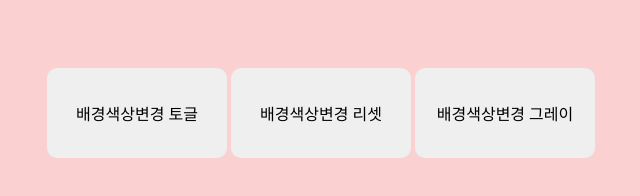
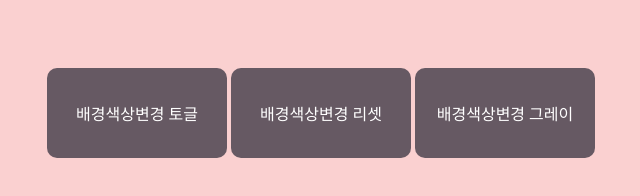
Before and after one commit to nowjieun/bgcolor_9-13, a plain HTML site: page index.html in a window 1280 px wide. Shown: the whole page, without its empty margins (319-959 px from the left). Drawn offline with Linux system fonts and the light colour scheme.

Commit message:
Update index.html

```diff
--- a/index.html
+++ b/index.html
@@ -23,8 +23,9 @@
       border: none;
       border-radius: 10px;
       font-family: '나눔스퀘어', '나눔고딕';
-      color: black;
+      color: white;
       font-size: 16px;
+      background-color: rgb(102, 89, 99);
     }
 
     .btns {
@@ -34,9 +35,7 @@
       margin: auto;
       text-align: center;
     }
-    .btn_togle{}
-    .btn--reset{}
-    .btn--bggray{}
+
   </style>
 </head>
 
```
